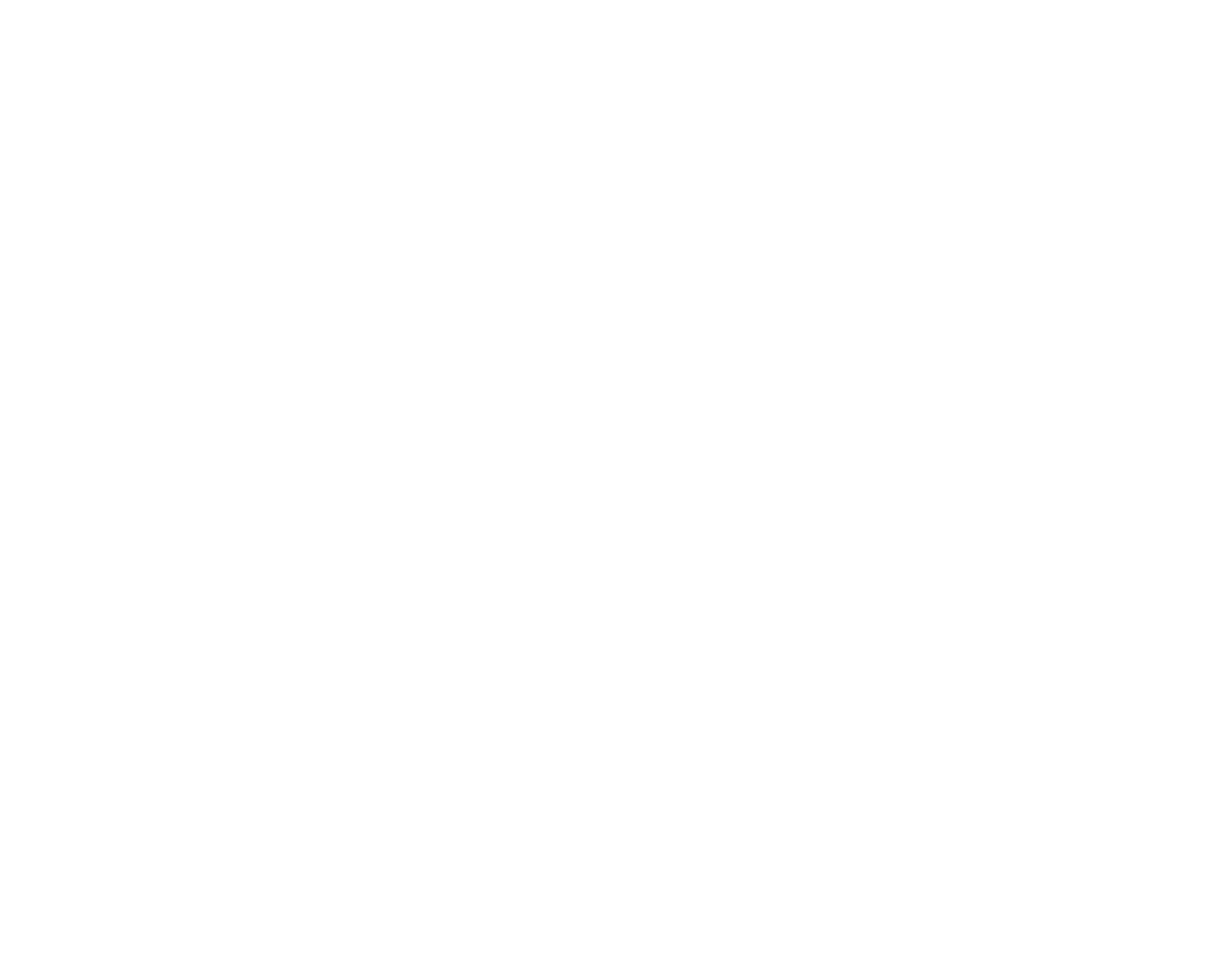
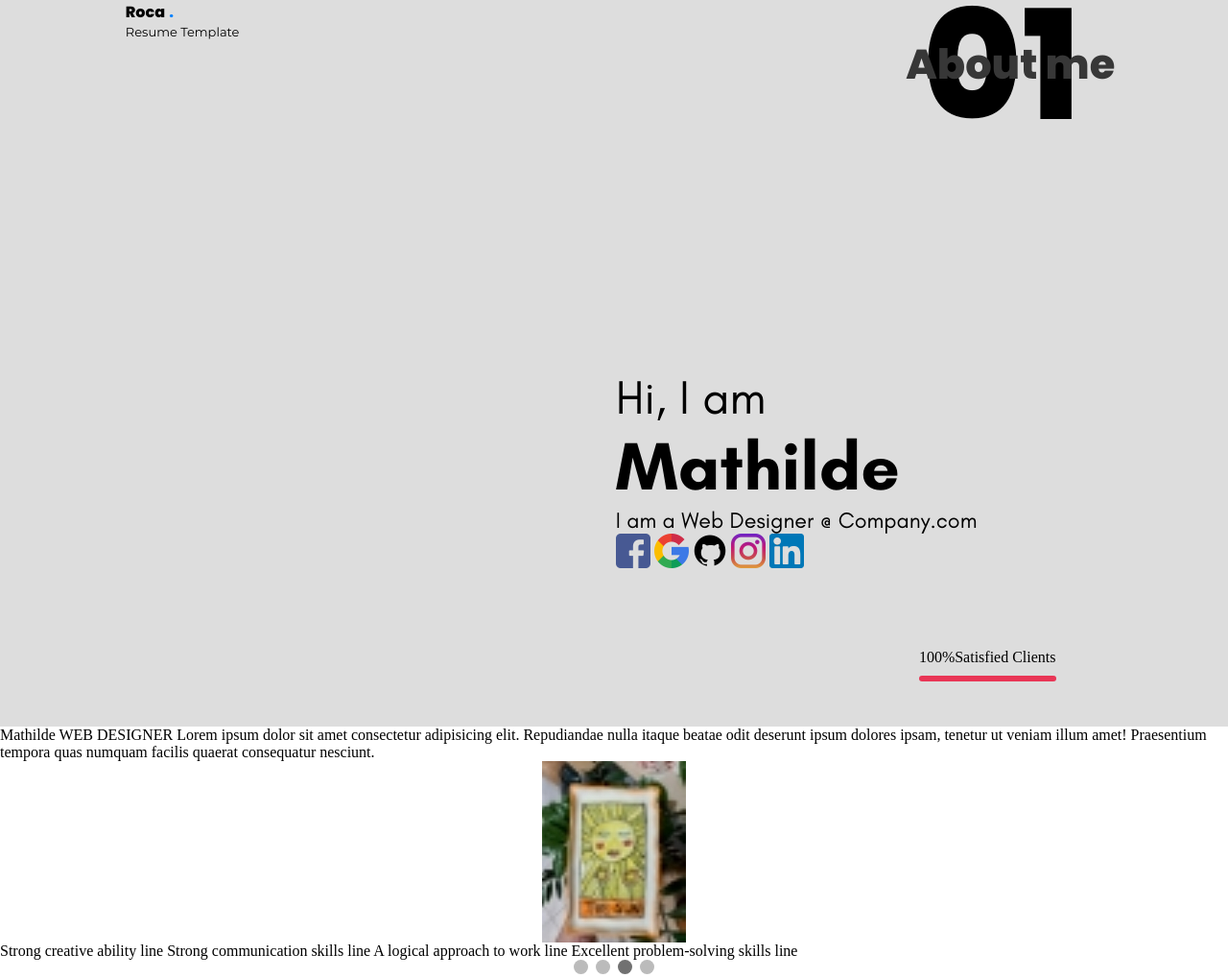
Before and after one commit to Mariamopataraia/FinalMP, a plain HTML site: page index.html in a window 1280 px wide. Shown: the whole page at 96% size. Before the commit the page ends 800 px from the top, so only its background shows below. Drawn offline with Linux system fonts and the light colour scheme; files that its build step writes are made by us from their sources; a web font is replaced by a local one.

Commit message:
created first page

```diff
--- a/app.js
+++ b/app.js
@@ -0,0 +1,19 @@
+var slideIndex = 0;
+showSlides();
+
+function showSlides() {
+  var i;
+  var slides = document.getElementsByClassName("slide-item");
+  var dots = document.getElementsByClassName("dot");
+  for (i = 0; i < slides.length; i++) {
+    slides[i].style.display = "none";
+  }
+  slideIndex++;
+  if (slideIndex > slides.length) {slideIndex = 1}
+  for (i = 0; i < dots.length; i++) {
+    dots[i].className = dots[i].className.replace(" active", "");
+  }
+  slides[slideIndex-1].style.display = "block";
+  dots[slideIndex-1].className += " active";
+  setTimeout(showSlides, 2000); // Change image every 2 seconds
+}
--- a/index.html
+++ b/index.html
@@ -4,8 +4,8 @@
     <meta charset="UTF-8">
     <meta http-equiv="X-UA-Compatible" content="IE=edge">
     <meta name="viewport" content="width=device-width, initial-scale=1.0">
-    <link rel="stylesheet" href="style.css">
-    <link rel="stylesheet" href="styles/fonts.css">
+    <link rel="stylesheet" href="styles/style.css">
+    <link rel="stylesheet" href="fonts/fonts.css">
     <meta property="og:url" content="https://github.com/Mariamopataraia/FinalMP">
     <meta property="og:type" content="Portfolio" />
     <meta property="og:title" content="Developer Portfolio" />
@@ -13,13 +13,87 @@
     <meta property="og:image" content="აქ უნდა ჩავსვა იმიჯი" />
     <meta name="title" content="Developer Portfolio">
     <meta name="description" content="Personal portfolio">
-    <link rel="icon" type="images/png" href="აქაც უნდა ჩავსვა ფოტო/აიქონი" sizes="18x18">
+    <link rel="icon" type="images/png" href="images/mawi.jpg" sizes="18x18">
     <title>Mariam Pataraia</title>
     <!-- CSS only -->
     <title>FInal MP</title>
 </head>
 <body>
-
+    <div class="container">
+        <div class="grid-container">
+            <div class="item1">
+                <div class="l-side">
+                    <p class="left-t">Roca</p>
+                    <span>.</span>
+                    <p class="left-b">Resume Template</p>
+                </div>
+            </div>
+            <div class="item2">
+                <div class="r-side">
+                    <span class="right-b">About me</span>
+                    <span class="right-t">01</span>
+                </div>
+            </div>
+            <div class="item3">
+                <div class="info">
+                    <span class="persona-1">Hi, I am </span>
+                    <span class="persona-2">Mathilde</span>
+                    <span class="persona-3">I am a Web Designer @ Company.com</span>
+                    <div class="logos">
+                        <a href="https://www.facebook.com/m.pataraia/" target="_blank"><img src="images/facebook.png" alt="fb-photo"></a>
+                        <a href="mailto:mariamopataraia@gmail.com"><img src="images/google.png" alt="google-photo"></a>
+                        <a href="https://github.com/Mariamopataraia"target="_blank"><img src="images/github.png" alt="git-photo"></a>
+                        <a href="https://www.instagram.com/mariamopataraia/"target="_blank"><img src="images/instagram.png" alt="ig-photo"></a>
+                        <a href="https://www.linkedin.com/in/mariam-pataraia-25a3a674/"target="_blank"><img src="images/linkedin.png" alt="linkedin"></a>
+                    </div>
+                </div>
+            </div>
+            <div class="item4"></div>
+            <div class="item5">
+                <div class="satisfication">
+                    <p><span class="satisfied--percent">100%</span>Satisfied Clients</p>
+                    <div></div>
+                </div>
+            </div>
+        </div>
+        <div class="aboutme">
+            <div class="whome">
+                <span>Mathilde</span>
+                <span>WEB DESIGNER</span>
+                <span>Lorem ipsum dolor sit amet consectetur adipisicing elit. Repudiandae nulla itaque beatae odit deserunt ipsum dolores ipsam, tenetur ut veniam illum amet! Praesentium tempora quas numquam facilis quaerat consequatur nesciunt.</span>
+            </div>
+            <div class="slide-area">
+                <img class="slide-item" src="images/mawi.jpg" alt="mypic">
+                <img class="slide-item" src="images/aiko.jpg" alt="Aiko">
+                <img class="slide-item" src="images/sun.jpg" alt="sun">
+                <img class="slide-item" src="images/heart.jpg" alt="heart">
+            </div>
+            <div class="skilpercentage">
+                <span>Strong creative ability</span>
+                <span>line</span>
+                <span>Strong communication skills</span>
+                <span>line</span>
+                <span>A logical approach to work</span>
+                <span>line</span>
+                <span>Excellent problem-solving skills</span>
+                <span>line</span>
+                <div style="text-align:center">
+                    <span class="dot" onclick="currentSlide(1)"></span>
+                    <span class="dot" onclick="currentSlide(2)"></span>
+                    <span class="dot" onclick="currentSlide(3)"></span>
+                    <span class="dot" onclick="currentSlide(3)"></span>
+                </div>
+            </div>
+        </div>
+        <div class="mycontact"></div>
+        <div class="skills"></div>
+        <div class="feedback"></div>
+        <div class="projects"></div>
+        <div class="statiebi"></div>
+        <div class="team"></div>
+        <div class="contactinfo"></div>
+        <footer></footer>
+    </div>
     <script src="app.js"></script>
 </body>
 </html>
--- a/styles/style.css
+++ b/styles/style.css
@@ -0,0 +1,144 @@
+* {
+margin: 0 auto;
+padding: 0;
+box-sizing: border-box;
+}
+.container {
+max-width: 1500px;
+width: 100%;
+/* padding-top: 27px; */
+}
+.slide-area {
+    max-width: 1500px;
+    width: 20%;
+}
+/* started sliders */
+.dot {
+cursor: pointer;
+height: 15px;
+width: 15px;
+margin: 0 2px;
+background-color: #bbb;
+border-radius: 50%;
+display: inline-block;
+transition: background-color 0.6s ease;
+}
+.active, .dot:hover {
+background-color: #717171;
+}
+/* Fading animation */
+.fade {
+-webkit-animation-name: fade;
+-webkit-animation-duration: 1.5s;
+animation-name: fade;
+animation-duration: 1.5s;
+}
+@-webkit-keyframes fade {
+from {opacity: .4}
+to {opacity: 1}
+}
+
+@keyframes fade {
+from {opacity: .4}
+to {opacity: 1}
+}
+/* ended sliders */
+/* started grids */
+
+.item1 {
+    grid-area: headerl;
+    display: flex;
+    height: 384px;
+}
+.item2 {
+    grid-area: headerr;
+    position: relative;
+    width: 240px;
+    top: -13%;
+    transform: translateX(52px);
+}
+.item3 {
+    grid-area: main;
+
+}
+.item4{
+    grid-area: empty;
+}
+.item5 {
+    grid-area: footerl;
+    display: flex;
+    justify-content: flex-end;
+    padding-bottom: 47px;
+}
+.right-t {
+    font-size: 158.3px;
+
+}
+.right-b{
+    color: #373737;
+    font-size: 43.17px;
+    position: absolute;
+    top: 22%;
+    transform: translateX(-17px);
+    transition: .1s;
+}
+.right-b:hover{
+    color: #E93656;
+}
+.grid-container {
+  display: grid;
+  background-color: #DDDDDD;
+  grid-template-areas:
+    'headerl header headerr'
+    'empty main main'
+    'empty footer footerl';
+}
+.l-side span{
+    font-family: 'Poppins-ExtraBold';
+    color: #0081FF;
+}
+
+.left-t{
+    display: inline-block;
+    font-family: 'Poppins-ExtraBold';
+}
+.left-b{
+    font-family: 'Montserrat-Regular';
+    font-size: 13px;
+}
+
+.r-side{
+    font-family: 'Poppins-ExtraBold';
+
+}
+
+.info {
+    height: 292px;
+
+}
+.info span {
+    display: flex;
+    justify-content: space-between;
+}
+/* end grid */
+/* start headline */
+.satisfication div {
+        height: 6px;
+        max-width: 361px;
+        width: 100%;
+        margin-top: 10px;
+        border-radius: 28px;
+        background-color: #E93656;
+}
+.persona-1 {
+    font-family: 'Regular';
+    font-size: 49.7px;
+}
+.persona-2 {
+    font-family: 'Bold';
+    font-size: 71px;
+}
+.persona-3 {
+    font-family: 'Regular';
+    font-size: 23.29px;
+}
```
Also changed, not shown: page.html (added, +61 -0 lines), fonts/Montserrat-Bold.ttf (added), fonts/fonts.css (line endings or trailing spaces), images/aiko.jpg (added), images/facebook.png (added), images/github.png (added), images/google.png (added), images/heart.jpg (added), images/instagram.png (added), images/linkedin.png (added), images/mawi.jpg (added), images/sun.jpg (added).
